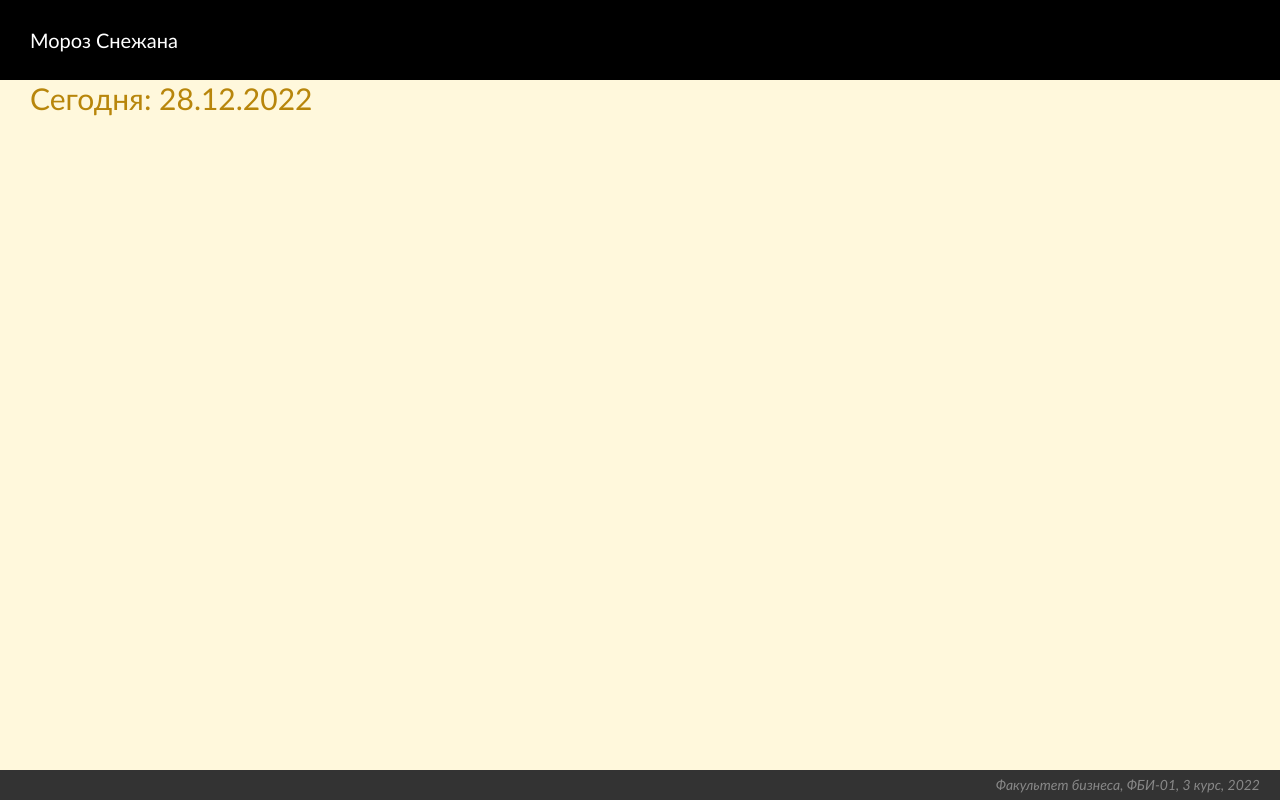
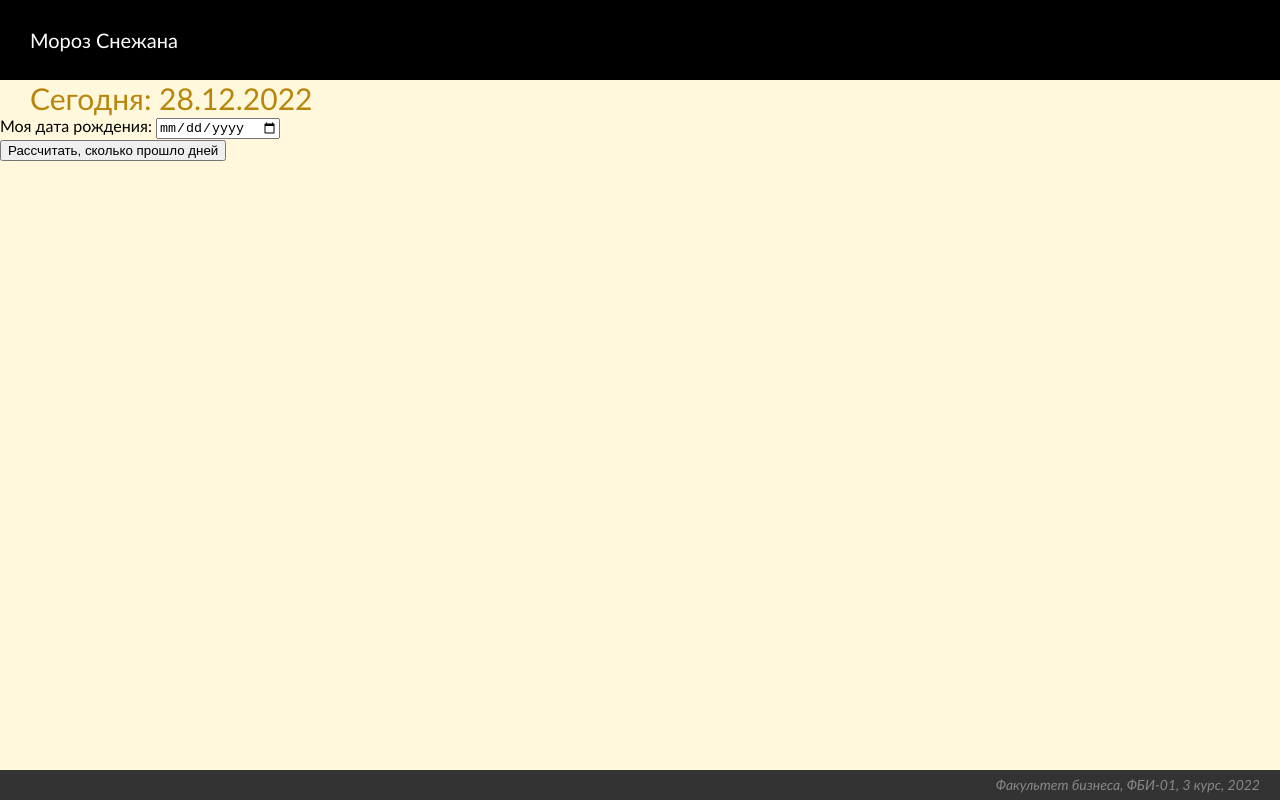
Before and after one commit to moroz-snezhana/web-programming, a plain HTML site: page lab8.html in a window 1280 px wide. Drawn offline with Linux system fonts and the light colour scheme.

Commit message:
Количество дней с даты рождения

```diff
--- a/lab8.css
+++ b/lab8.css
@@ -27,7 +27,7 @@ body {
     left: 0;
     right: 0;
 }
-#today {
+#today, #result {
     font-family: 'Trebuchet MS', 'Lucida Sans Unicode', 'Lucida Grande', 'Lucida Sans', Arial, sans-serif;
     font-size: 30px;
     padding-left: 30px;
--- a/lab8.html
+++ b/lab8.html
@@ -13,6 +13,14 @@
 
         <div class="content">
             <div id="today"></div>
+
+            <div id="date">
+                Моя дата рождения: <input type="date">
+            </div>
+            <div>
+                <button id = "button" onclick="showDaysCount()">Рассчитать, сколько прошло дней</button>
+            </div>
+            <div id="result"></div>
         </div>
 
         <div class="footer">
--- a/lab8.js
+++ b/lab8.js
@@ -5,3 +5,12 @@ function showDate(params) {
 }
 
 window.addEventListener('load', showDate);
+function showDaysCount(params){
+    let today = new Date();
+    let inputDate = document.querySelector('input[type=date]');
+    let birthday = new Date(inputDate.value);
+    let daysCount = (today - birthday)/1000/60/60/24;
+    let result = document.getElementById('result');
+    daysCount = Math.ceil (daysCount);
+    result.innerHTML = 'С даты рождения прошло дней:' + daysCount;
+}
```
